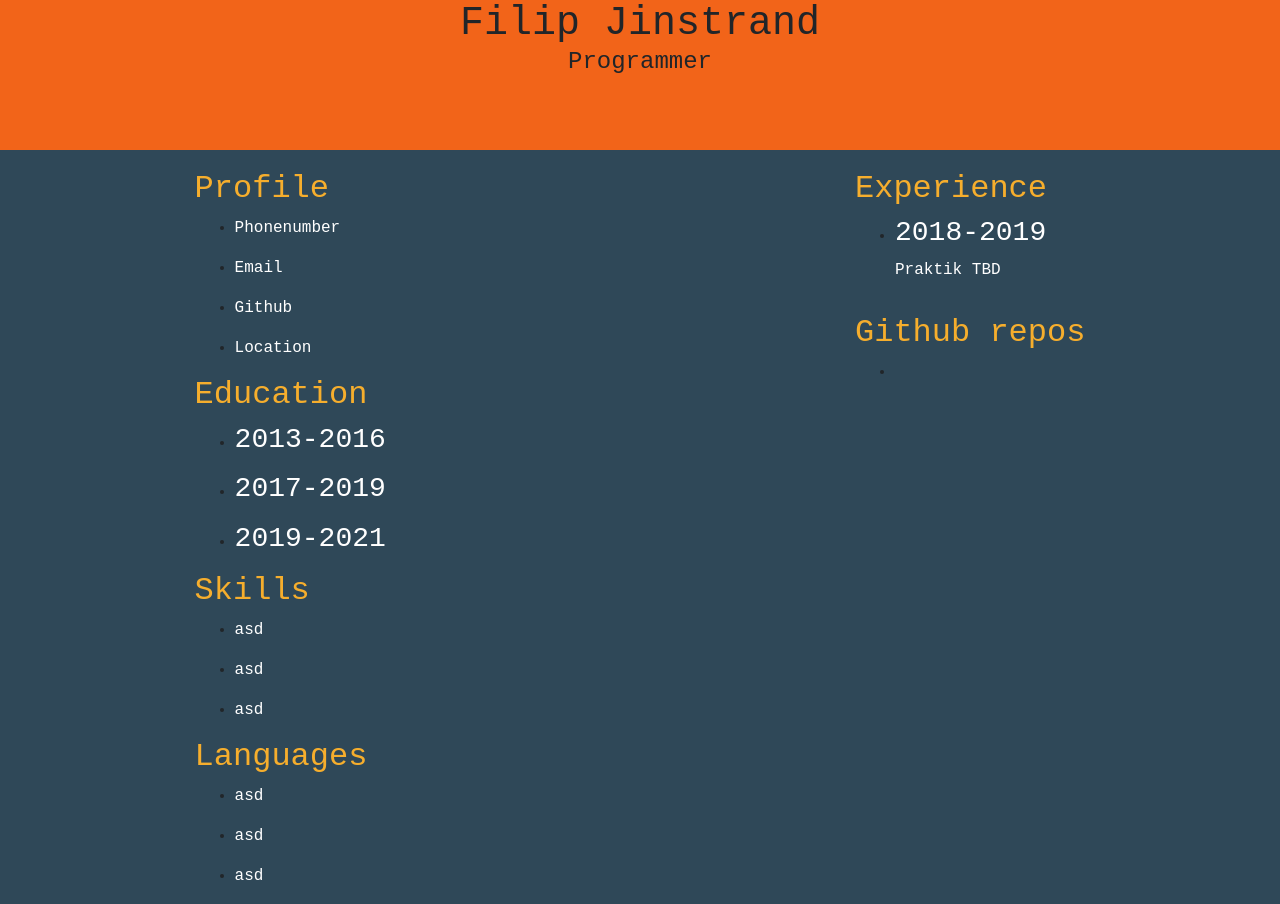
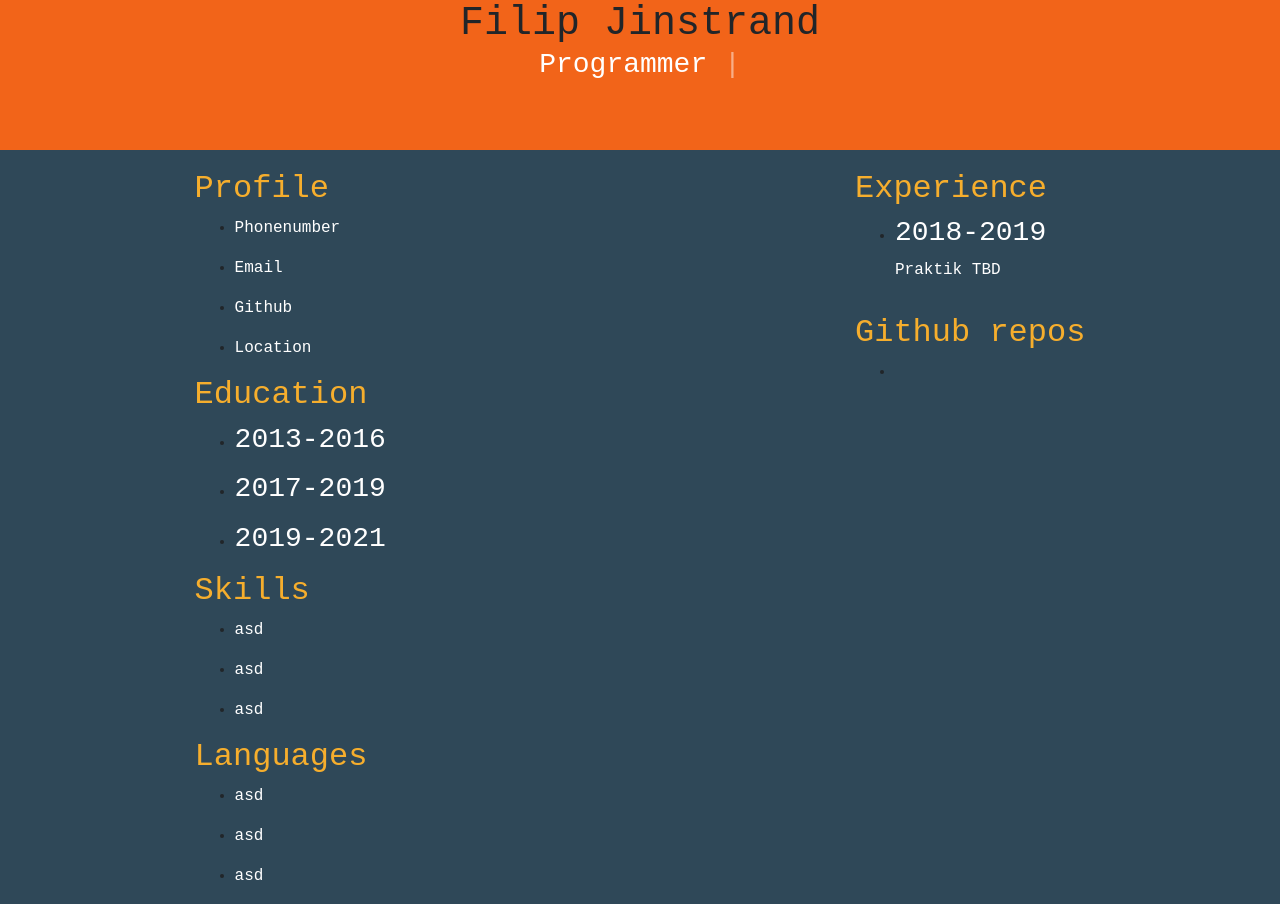
Before and after one commit to FilipJinstrand/CV, a website: page pages/index.html in a window 1280 px wide. Drawn offline with nearby package versions, Linux system fonts and the light colour scheme.

Commit message:
Added typed js CDN

```diff
--- a/pages/index.html
+++ b/pages/index.html
@@ -13,7 +13,9 @@
 <header>
     <div class="headerCard">
         <h1 class="titleName" id="title">Filip Jinstrand</h1>
-        <h4>Programmer</h4>
+        <h3>
+            <span id="typed"></span>
+        </h3>
     </div>
 </header>
 
@@ -108,6 +110,7 @@
         </div>
     </div>
 </body>
-<script src="../src/main.js" type="module"></script>
+<script src="https://cdn.jsdelivr.net/npm/typed.js@2.0.11"></script>
+<script type="module" src="../src/main.js"></script>
 
 </html>
--- a/src/main.js
+++ b/src/main.js
@@ -1,8 +1,7 @@
-import Typed from '../node_modules/typed.js'
-
-var options = {
-    strings: ['<i>First</i> sentence.', '&amp; a second sentence.'],
-    typeSpeed: 40
-};
-
-var typed = new Typed('title', options)
+var typed2 = new Typed('#typed', {
+    strings: ['Programmer ^4000'],
+    typeSpeed: 50,
+    backSpeed: 20,
+    smartBackspace: true,
+    loop: true
+});
```
